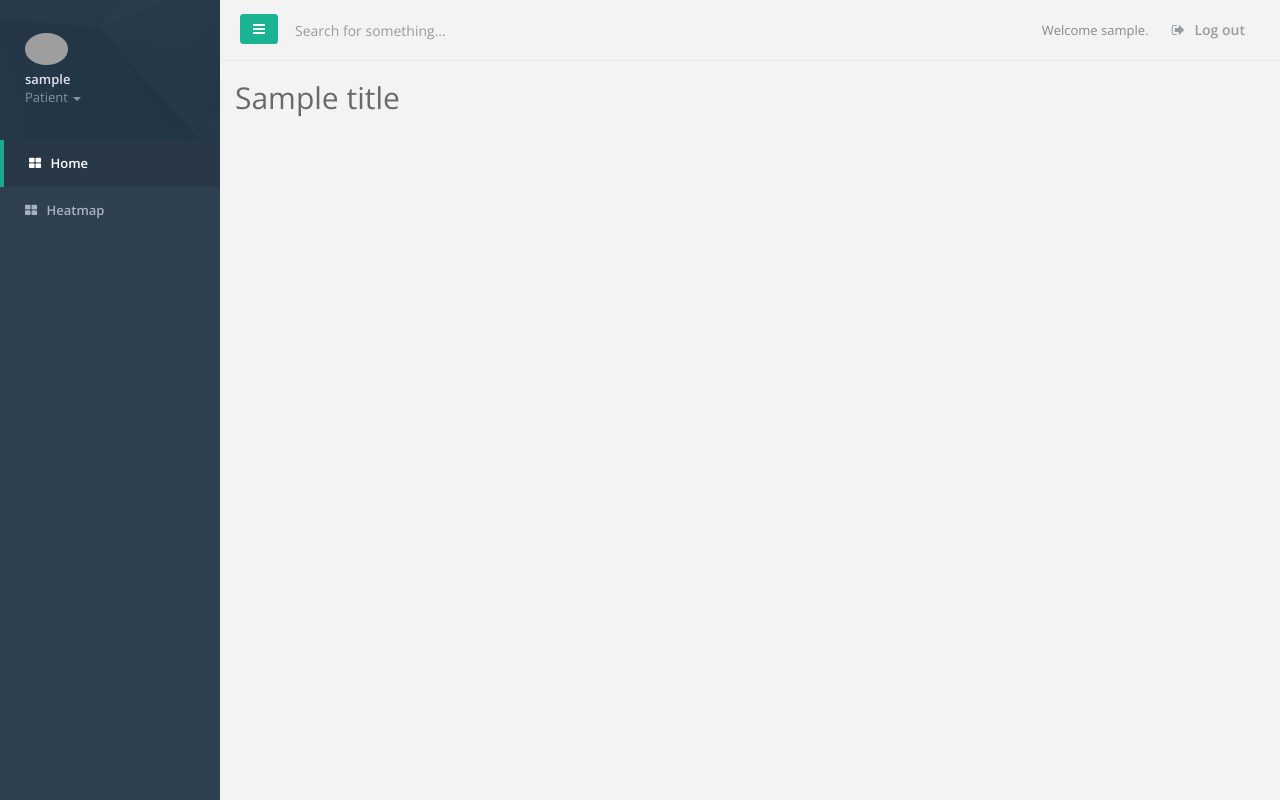
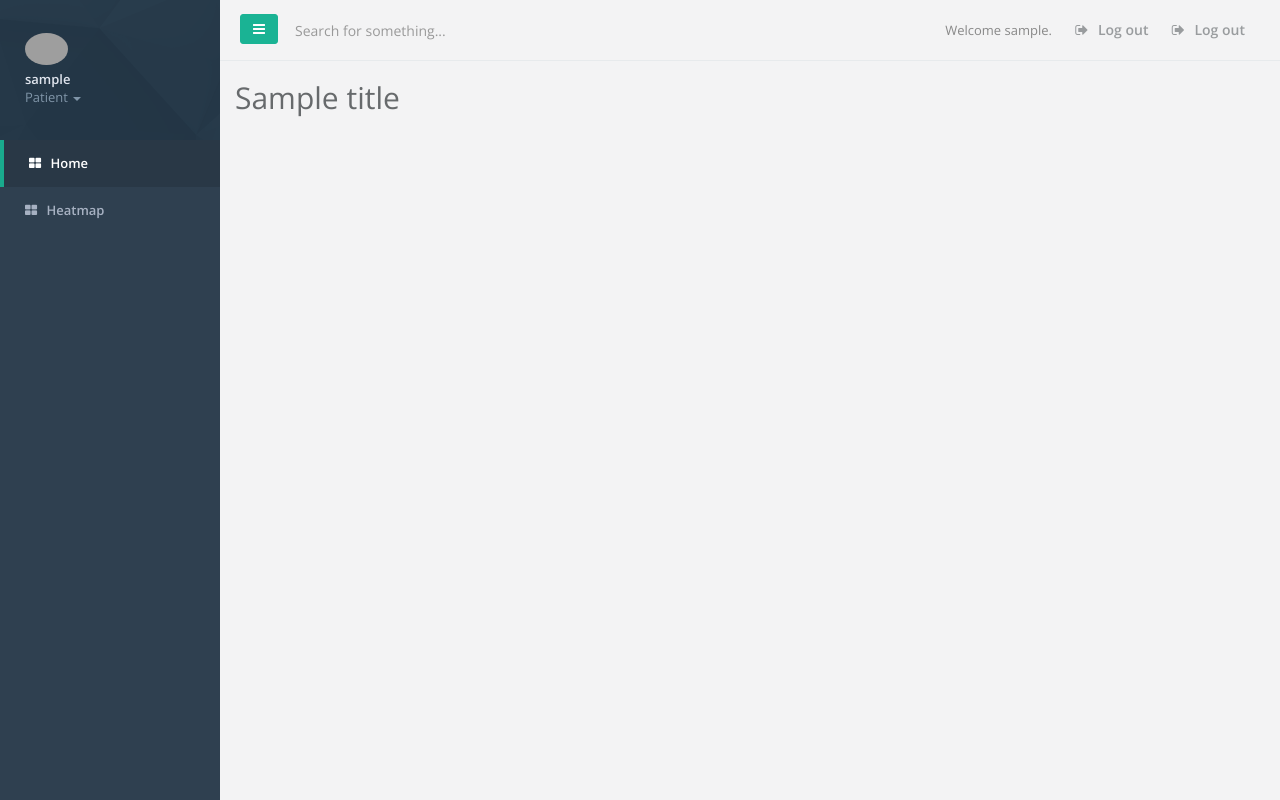
Before and after one commit to pc-butler/backend, a CodeIgniter 4 app: the page made by app/Views/templates/header.php in a window 1280 px wide. Run offline with PHP 8.4 and a stand-in for CodeIgniter, Linux system fonts and the light colour scheme; the template is opened without the code that fills it: most values are stand-ins (such as "Sample title", 1, 10 or a date in 2020); some libraries are stand-ins or nearby versions; grey boxes are pictures that could not be loaded.

Commit message:
Update header.php

```diff
--- a/app/Views/templates/header.php
+++ b/app/Views/templates/header.php
@@ -75,10 +75,24 @@
 
 
                 <?php
+                    if($user_name){
+                        ?>
+                            <li>
+                                <a href="/login/logout">
+                                    <i class="fa fa-sign-out"></i> Log out
+                                </a>
+                            </li>
+                        <?php
+                    }
                     if(!$user_name){
-                        echo "<h1>NOT LOGGED IN</h1>";
+                        ?>
+                            <li>
+                                <a href="/login">
+                                    <i class="fa fa-sign-in"></i> Log in
+                                </a>
+                            </li>
+                        <?php
                     }
-
                 ?>
 
                 <li>
```
